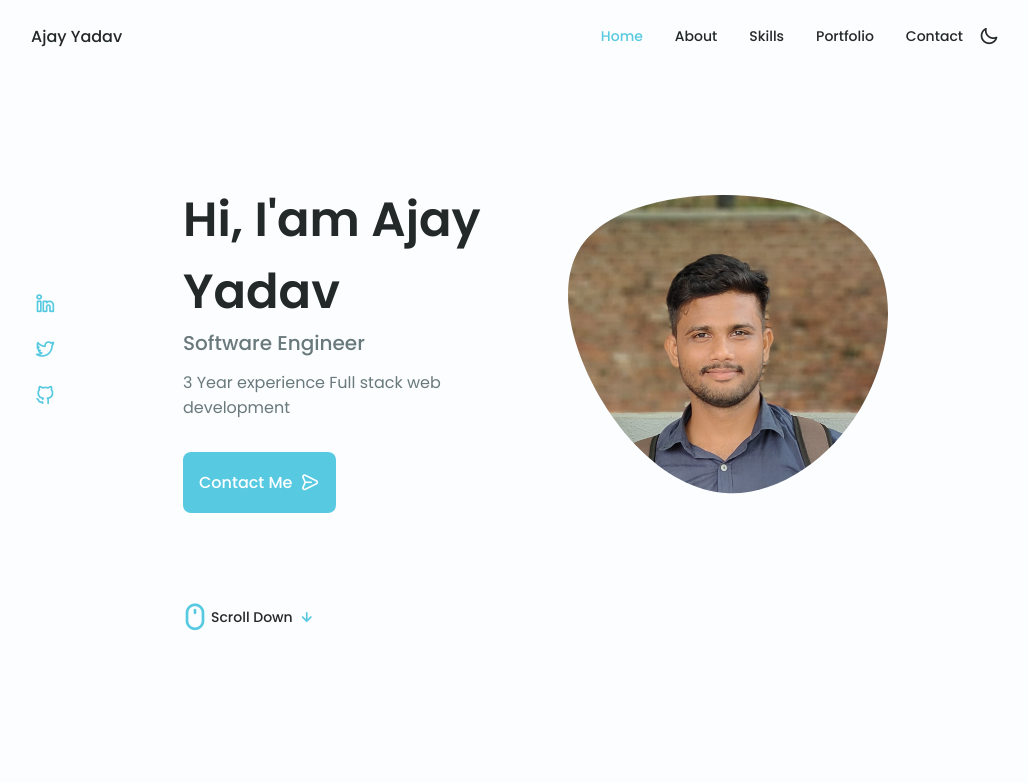
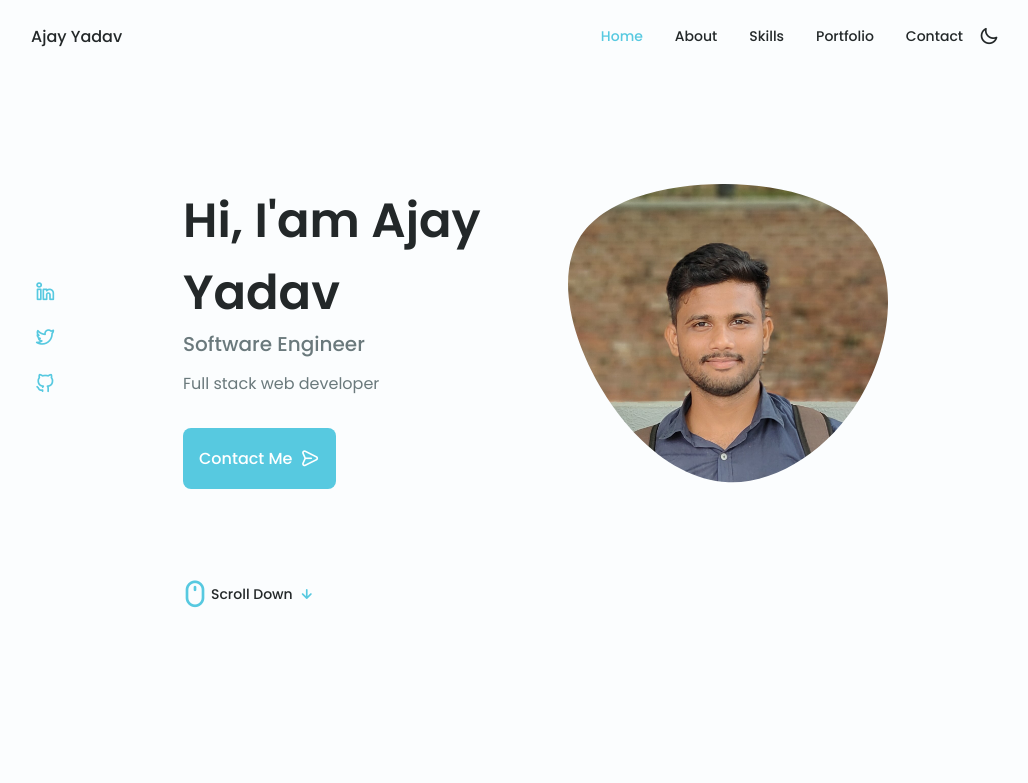
Before and after one commit to Ajaybipul/Portfolio, a plain HTML site: page index.html in a window 1280 px wide. Shown: the top 783 px of the page, without its empty margins (125-1153 px from the left). Drawn offline with nearby package versions, Linux system fonts and the light colour scheme.

Commit message:
Update index.html

```diff
--- a/index.html
+++ b/index.html
@@ -106,7 +106,7 @@
                         <div class="home__data">
                             <h1 class="home__title">Hi, I'am Ajay Yadav</h1>
                             <h3 class="home__subtitle">Software Engineer</h3>
-                            <p class="home__description">3 Year experience Full stack web development</p>
+                            <p class="home__description"> Full stack web developer</p>
                             <a href="#contact" class="button button--flex home__button">
                                 Contact Me<i class="uil uil-message button__icon"></i>
                             </a>
```
